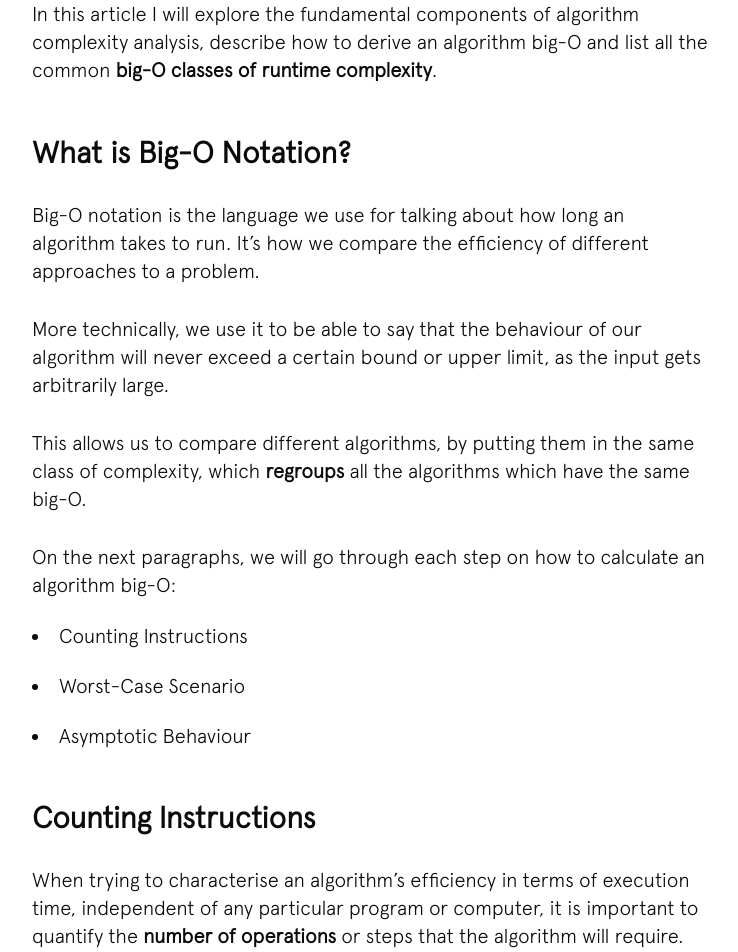
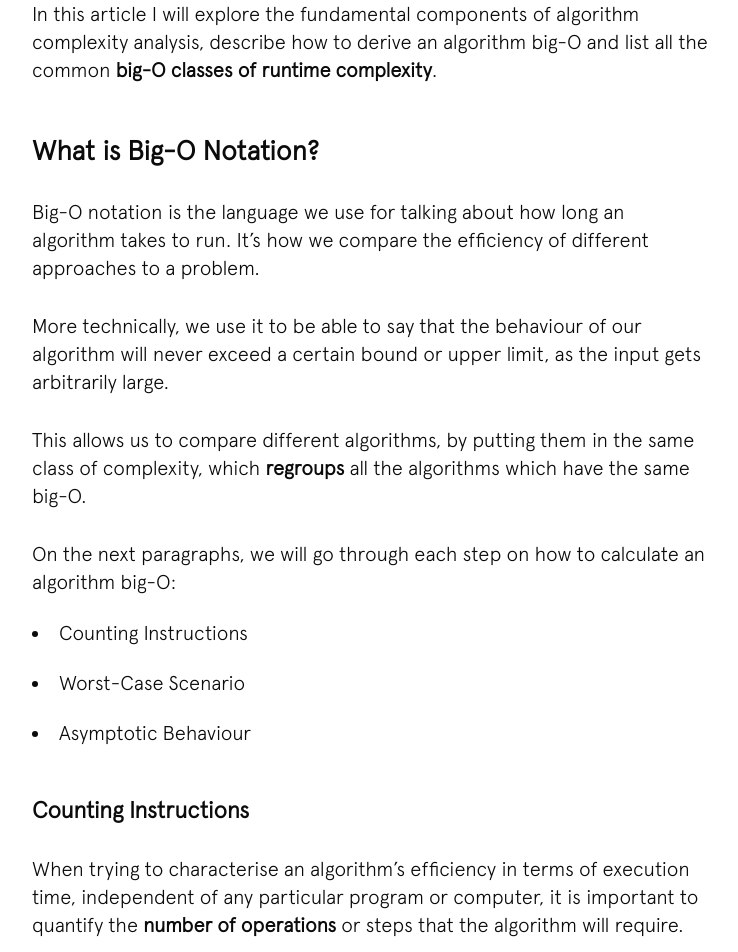
Before and after one commit to AndreaDiotallevi/personal-website, a React (Create React App) app: page /blog/big-o-notation-and-the-magic-of-time-complexity in a window 1280 px wide. Shown: the part 1100-2052 px from the top of the page, without its empty margins (268-1006 px from the left). Built offline with nearby package versions, Linux system fonts and the light colour scheme.

Commit message:
Amend styling

```diff
--- a/src/index.css
+++ b/src/index.css
@@ -147,9 +147,6 @@ body,
 .navbar-title {
   font-weight: bold;
   white-space: nowrap;
-  /* font-size: 30px; */
-  /* text-transform: lowercase; */
-  /* opacity: 0.5; */
 }
 
 /* MenuToggleButton */
@@ -599,13 +596,13 @@ body,
 }
 
 .blog-post-container h2 {
-  font-size: 30px;
+  font-size: 27px;
   font-weight: bold;
   margin-top: 50px;
 }
 
 .blog-post-container h3 {
-  font-size: 30px;
+  font-size: 23px;
   font-weight: bold;
   margin-top: 50px;
 }
```
